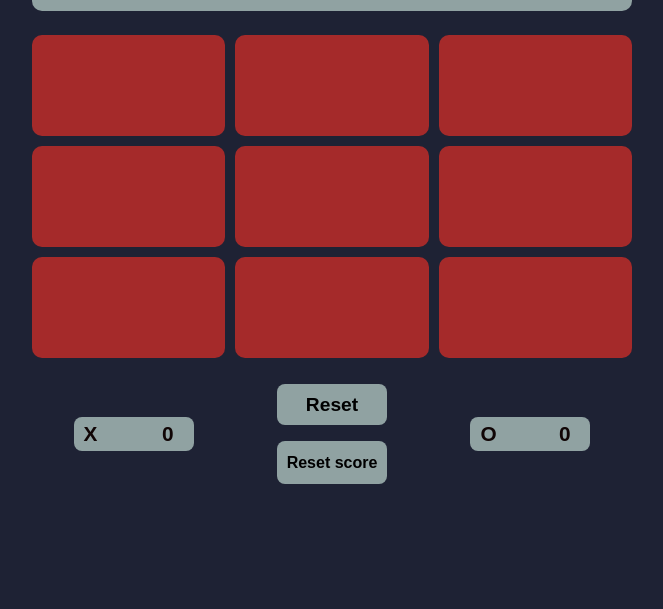
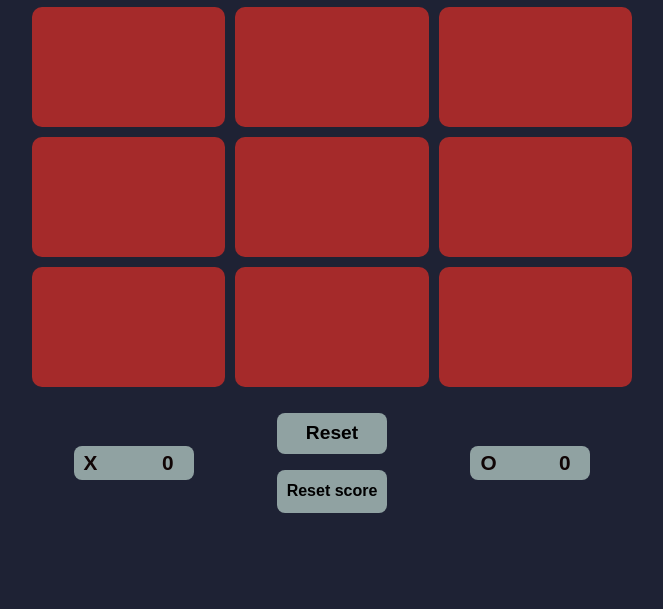
Before and after one commit to ahmd1c/X-O-game-with-html-css-js-, a plain HTML site: page index.html in a window 1280 px wide. Shown: the part 191-800 px from the top of the page, without its empty margins (308-971 px from the left). Drawn offline with Linux system fonts and the light colour scheme.

Commit message:
Update style.css

```diff
--- a/style.css
+++ b/style.css
@@ -41,7 +41,7 @@ main .container{
     height:calc(100% - 108px);
     display: grid;
     grid-template-columns: repeat(3,1fr);
-    grid-template-rows: repeat(3,1fr);
+    grid-template-rows: repeat(3,120px);
     gap: 10px;
     border-radius: 20px;
     margin-bottom: 10px;
```
